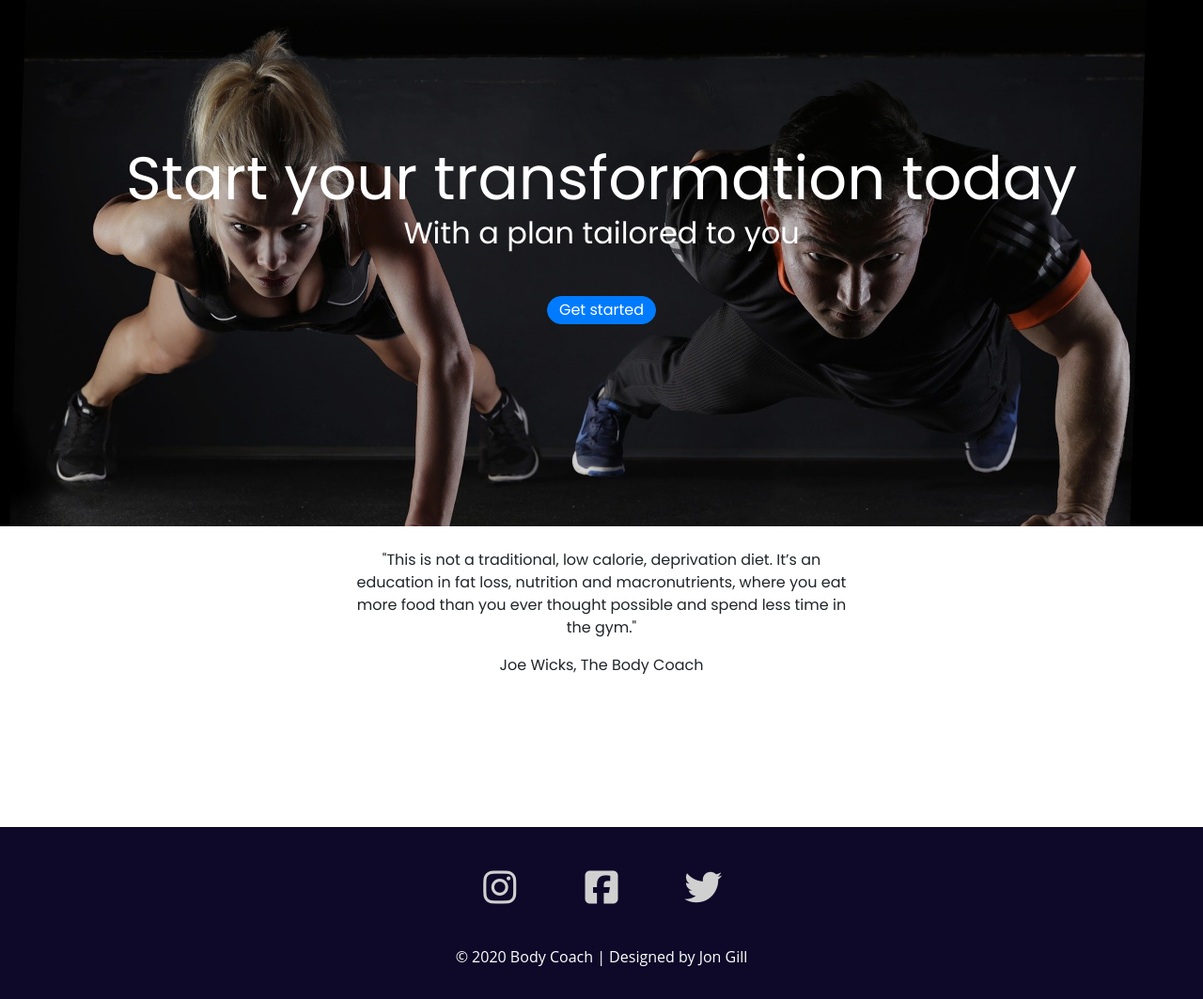
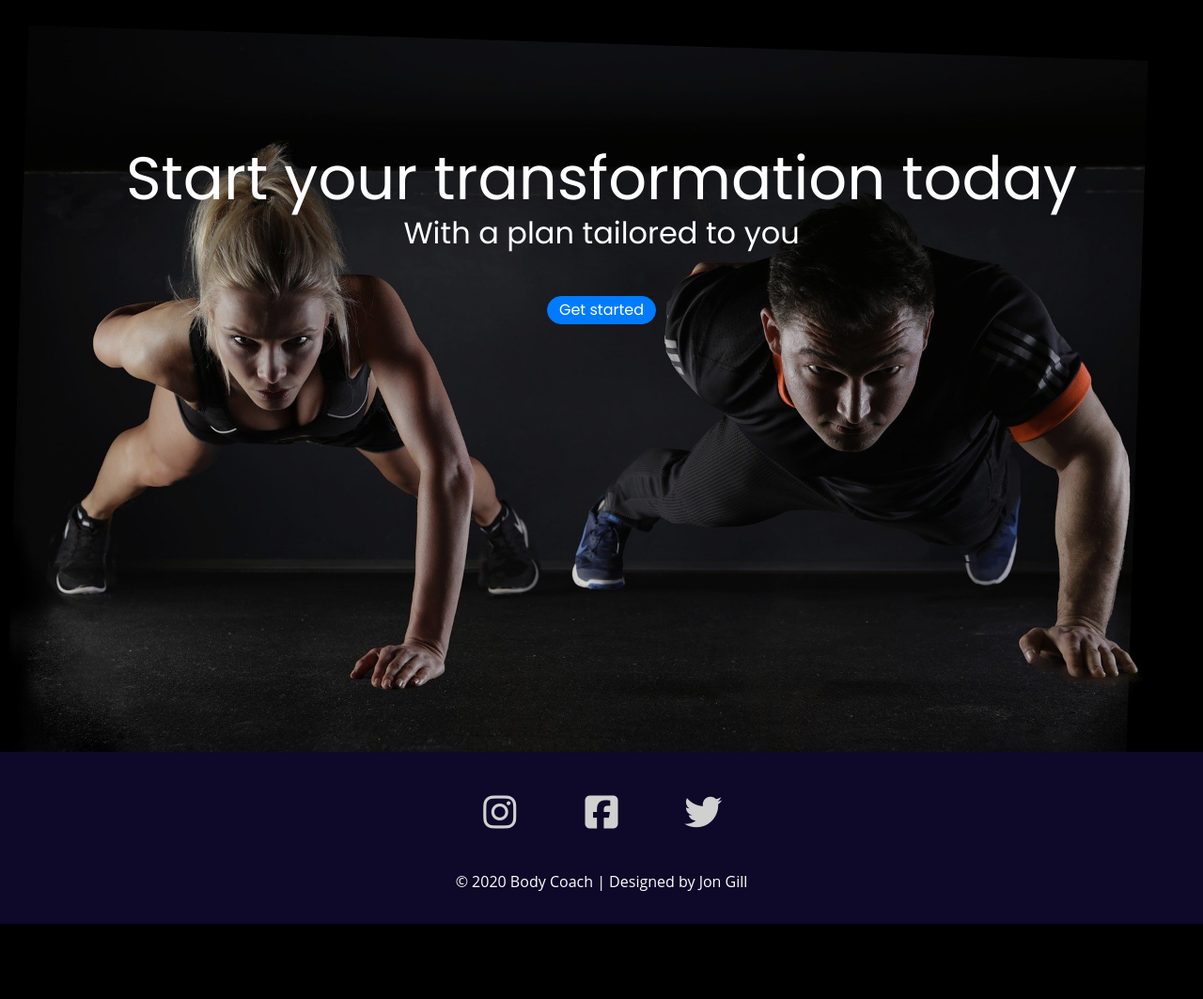
Before and after one commit to jpg6453/body-coach, a Django app: page / in a window 1280 px wide. Shown: the part 88-1151 px from the top of the page at 94% size. After the commit the page ends 1071 px from the top, so only its background shows below. Run offline with Django 3.2, Linux system fonts and the light colour scheme; some libraries are stand-ins or nearby versions.

Commit message:
set homepage image to 100vh

```diff
--- a/home/templates/home/index.html
+++ b/home/templates/home/index.html
@@ -15,18 +15,4 @@
 	<div class="opaque-overlay">&nbsp;</div>
 </header>
 
-<main>
-	<div class="container quote-container d-flex">
-		<div class="row justify-content-center text-center">
-			<div class="col col-md-6 align-items-center">
-				<p class="mt-4">"This is not a traditional, low calorie, deprivation diet. It’s an education in fat
-					loss, nutrition and macronutrients,
-					where you eat more food than you ever thought possible and spend less time in the gym."</p>
-				<span>Joe Wicks, The Body Coach</span>
-			</div>
-		</div>
-	</div>
-</main>
-
-
 {% endblock %}
--- a/static/css/base.css
+++ b/static/css/base.css
@@ -14,7 +14,7 @@ header.masthead {
     background-position: center center;
     background-attachment: scroll;
     background-size: cover;
-    height: 35rem;
+    height: 100vh;
 }
 
 header.masthead .masthead-content {
@@ -37,7 +37,7 @@ header.masthead .masthead-content .masthead-subheading {
 	background-size: cover;
 	background-repeat: no-repeat;
     background-position: center;
-	height: 40rem;
+	height: 100vh;
 	position: relative;
 }
 
@@ -45,7 +45,7 @@ header.masthead .masthead-content .masthead-subheading {
 	position: absolute;
 	top: 0;
 	left: 0;
-	height: 35rem;
+	height: 100vh;
 	width: 100%;
 	background-color: rgba(0, 0, 0, 0.15);
 }
```
